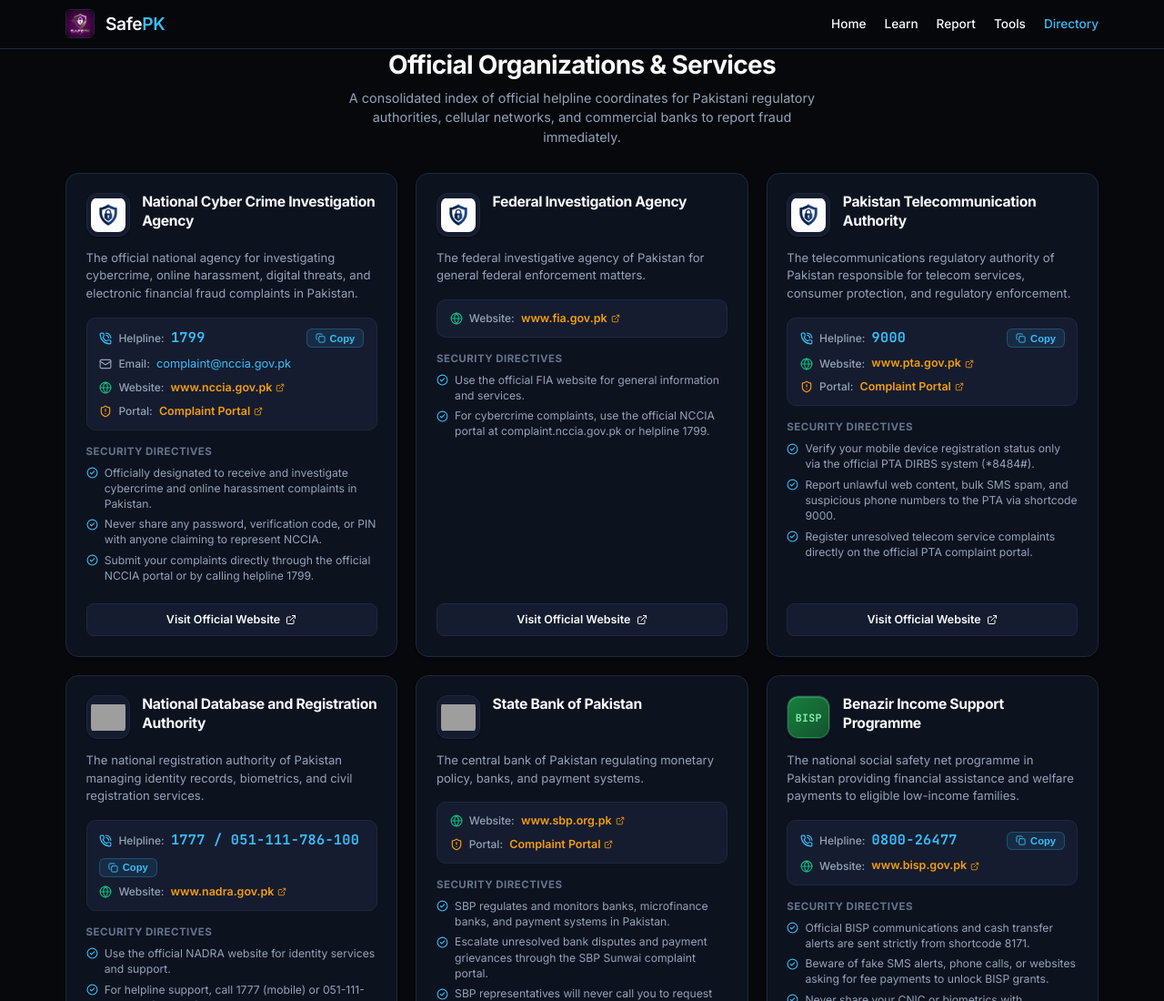
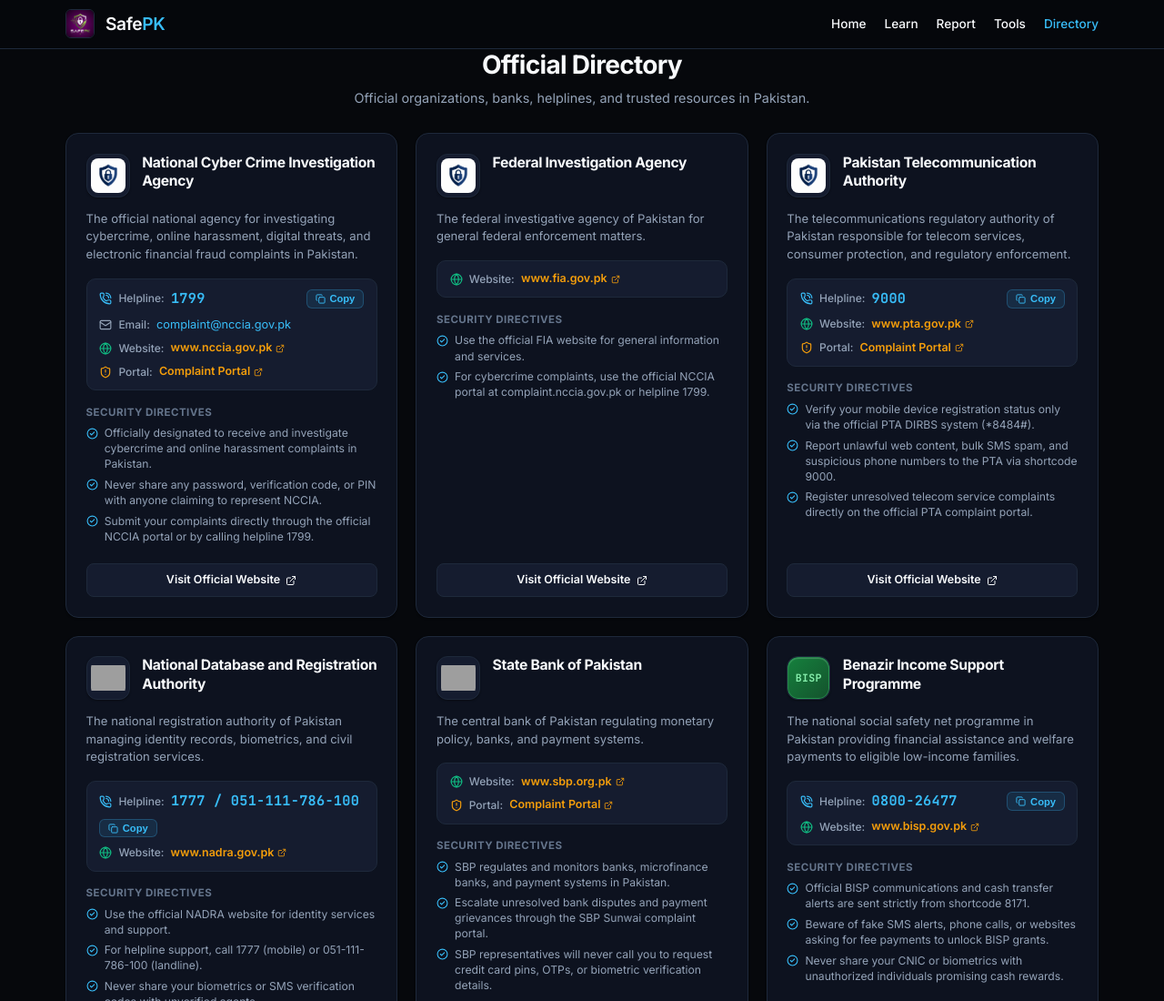
Before and after one commit to Kamran-Liaquat404/SafePK, a website built with Vite: page pages/directory.html in a window 1280 px wide. Shown: the top 1100 px of the page at 91% size. Built offline with nearby package versions, Linux system fonts and the light colour scheme; grey boxes are pictures that could not be loaded.

Commit message:
Update directory.html

```diff
--- a/pages/directory.html
+++ b/pages/directory.html
@@ -98,10 +98,10 @@
         <!-- Hero Title Section -->
         <div class="sec-title-container animate-fade-in" style="text-align: center; max-width: 760px; margin: 0 auto 1.75rem;">
           <h1 class="sec-title" style="margin-bottom: 0.5rem;">
-            Official Organizations & Services
+            Official Directory
           </h1>
           <p class="sec-desc">
-           A consolidated index of official helpline coordinates for Pakistani regulatory authorities, cellular networks, and commercial banks to report fraud immediately.
+         Official organizations, banks, helplines, and trusted resources in Pakistan.
           </p>
         </div>
 
```
